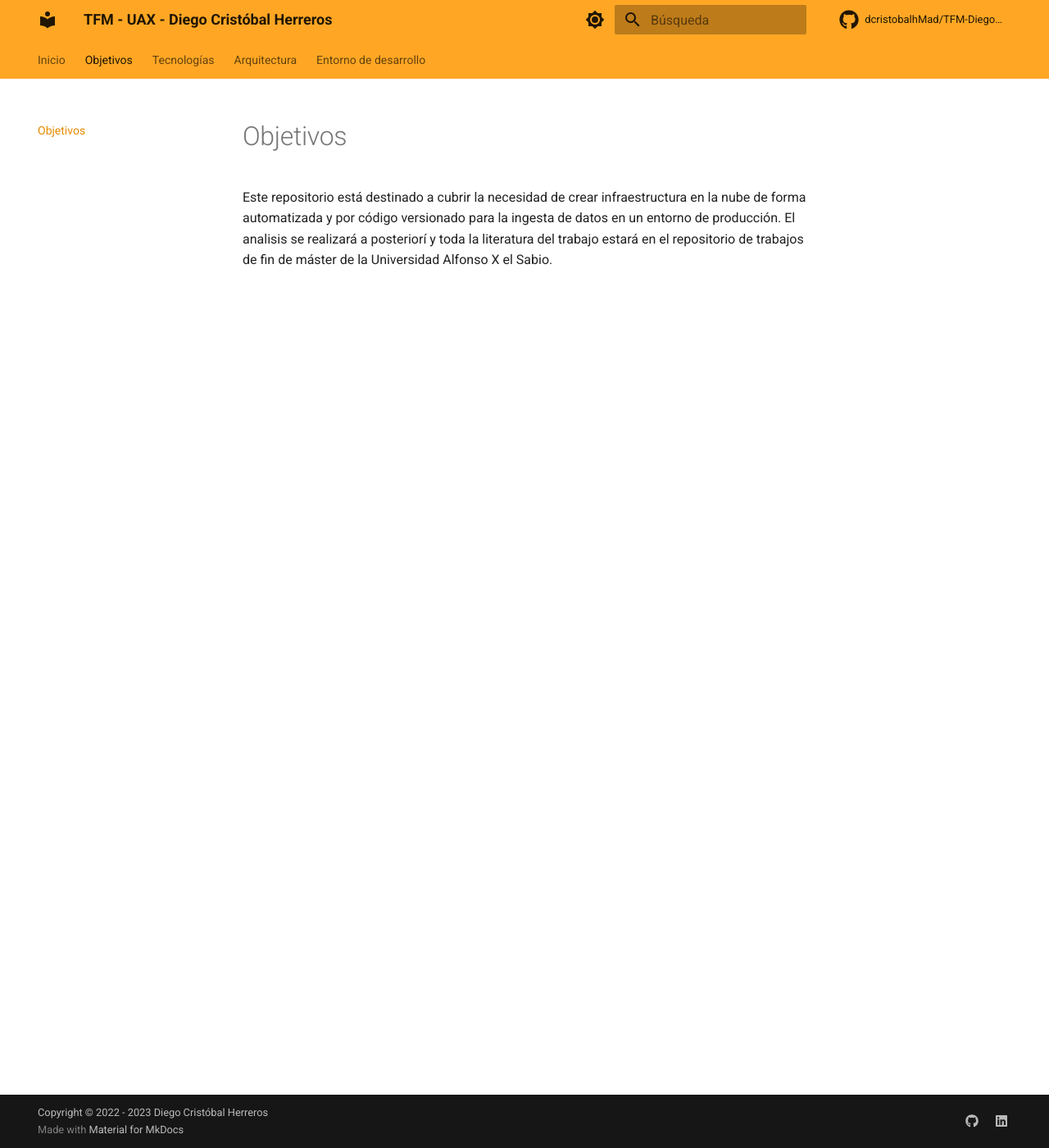
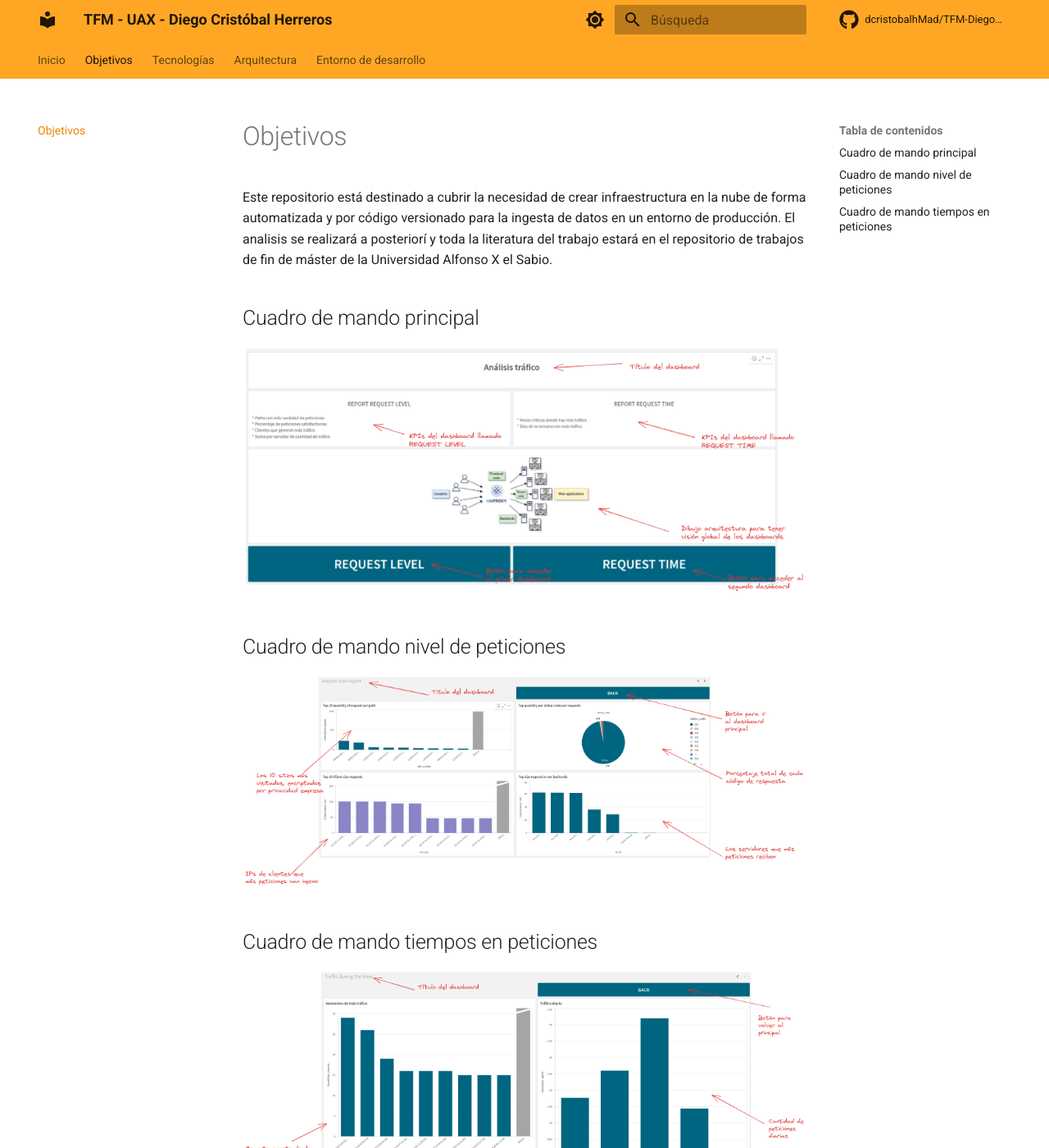
Before and after one commit to dcristobalhMad/TFM-DiegoCH, an MkDocs documentation site: the page built from docs/objetivos.md, in a window 1280 px wide and 1400 px high. Shown: the whole window at 82% size. Built offline with MkDocs 1.6.1 and Material for MkDocs 9.7.7, drawn with Linux system fonts in a browser that asks for light colours; comment, search, counter and statistics services are not loaded.

Commit message:
Doc: add dashboard images and use it in objetivos.md

```diff
--- a/docs/objetivos.md
+++ b/docs/objetivos.md
@@ -6,3 +6,15 @@ hide:
 # Objetivos
 
 Este repositorio está destinado a cubrir la necesidad de crear infraestructura en la nube de forma automatizada y por código versionado para la ingesta de datos en un entorno de producción. El analisis se realizará a posteriorí y toda la literatura del trabajo estará en el repositorio de trabajos de fin de máster de la Universidad Alfonso X el Sabio.
+
+## Cuadro de mando principal
+
+![main-dashboard](images/main-dashboard-explain.png)
+
+## Cuadro de mando nivel de peticiones
+
+![request-level](images/request-level-report.png)
+
+## Cuadro de mando tiempos en peticiones
+
+![request-time](images/traffic-during-time.png)
```
Also changed, not shown: docs/images/main-dashboard-explain.png (added), docs/images/request-level-report.png (added), docs/images/traffic-during-time.png (added).
